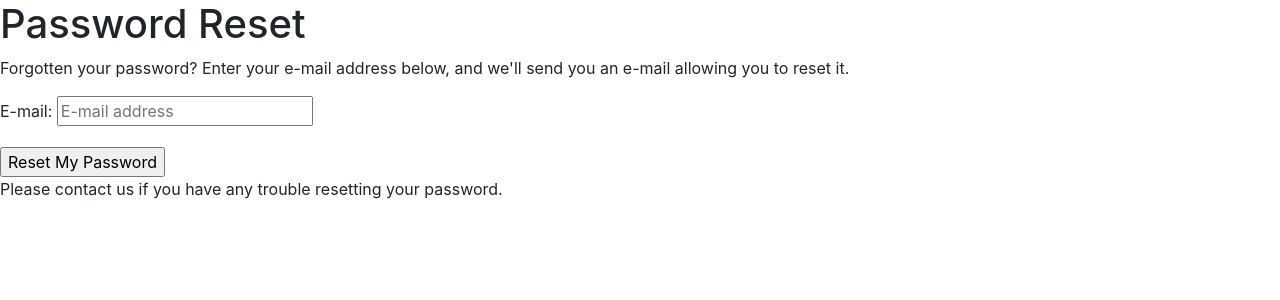
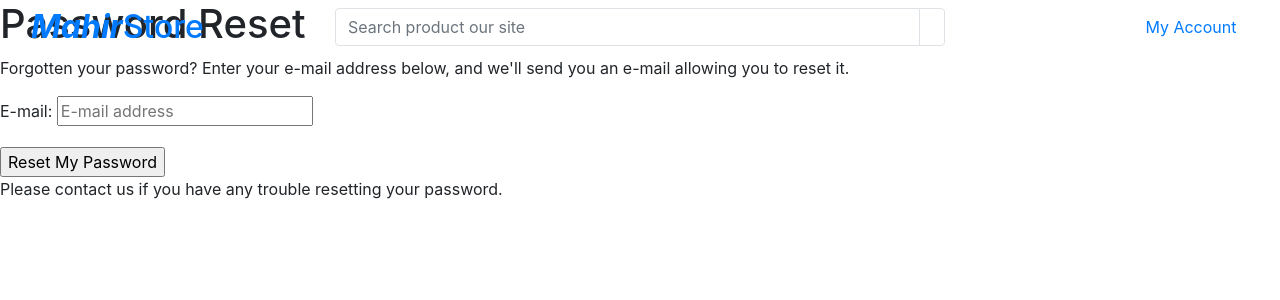
Before and after one commit to mamuzaan/portfolio_p5_store, a Django app: page /accounts/password/reset/ in a window 1280 px wide. Shown: the top 300 px of the page. Run offline with Django 3.2, Linux system fonts and the light colour scheme; parts of the project's set-up code (start-up, migrations or seed data) failed here and were passed over.

Commit message:
Added logo name, search product form and allauth inloggning item in the header

```diff
--- a/templates/base.html
+++ b/templates/base.html
@@ -32,7 +32,54 @@
   </head>
   <body>
     <header class="container-fluid fixed-top">
+        <div class="row">
+            <div class="col-12 col-lg-3 my-auto py-1 py-lg-0 text-center text-lg-left">
+                <a href="{% url 'home' %}" class="nav-link main-logo-link">
+                    <h2 class="ligo-font text-black my-0"><strong><em>Mahir</em></strong>Store</h2>
+                </a>
+            </div>
+            <div class="col-12 col-lg-6 my-auto py-1 py-lg-0">
+                <form method="GET" action="">
+                    <div class="input-group w-100">
+                        <input class="form-control border border-black rounded-1" type="text" name="q" placeholder="Search product our site">
+                        <div class="input-group-append">
+                            <button class="form-control btn btn-black border border-black rounder-1" type="submit">
+                                <span class="icon">
+                                    <i class="fas fa-search"></i>
+                                </span>
+                            </button>
+                        </div>
+                    </div>
+                </form>
+            </div>
+            <div class="col-12 col-lg-3 my-auto py-1 py-lg-0">
+                <ul class="list-inline list-unstyled text-center text-lg-right my-0">
+                    <li class="list-inline-item dropdown">
+                        <a class="text-black nav-link" href="#" id="user-options" data-toggle="dropdown" aria-haspopup="true" aria-expanded="false">
+                            <div class="text-center">
+                                <div><i class="fas fa-user fa-lg"></i> </div>
+                                <p class="my-0">My Account</p>
+                            </div>
+                        </a>
+                        <div class="dropdown-menu border-0" aria-labelledby="user-options">
+                            {% if request.user.is_authenticated %}
+                                {% if request.user.is_superuser %}
+                                    <a href="" class="dropdown-item">Product Management</a>
+                                {% endif %}
+                                <a href="" class="dropdown-item">My Profile</a>
+                                <a href="{% url 'account_logout' %}" class="dropdown-item">Logout</a>
+                            {% else %}
+                                <a href="{% url 'account_signup' %}" class="dropdown-item">Register</a>
+                                <a href="{% url 'account_login' %}" class="dropdown-item">Login</a>
+                            {% endif %}
+                        </div>
+                    </li>
+                    <li class="list-inline-item">
 
+                    </li>
+                </ul>
+            </div>
+        </div>
     </header>
 
     {% if messages %}
```
